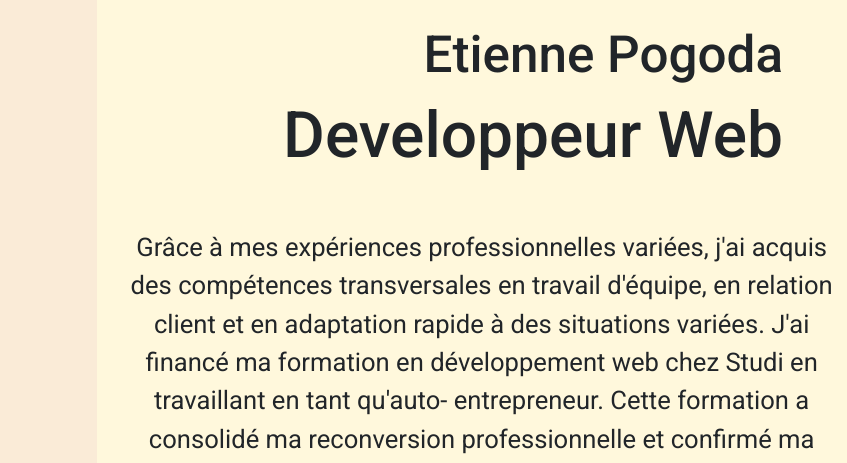
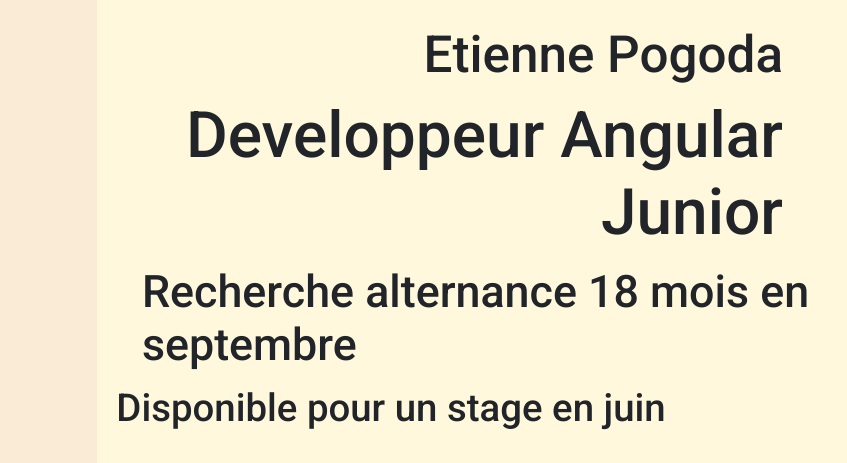
Before and after one commit to Zlarb02/MonCV, a website: page index.html in a window 1280 px wide. Shown: the top 463 px of the page, 433-1280 px from the left. Drawn offline with nearby package versions, Linux system fonts and the light colour scheme.

Commit message:
update title

```diff
--- a/index.html
+++ b/index.html
@@ -84,7 +84,9 @@
       </div>
       <div class="col-7" id="col-right">
         <h2 id="neonh1" class="neon">Etienne Pogoda</h2>
-        <h1 id="neonh2" class="neon">Developpeur Web</h1>
+        <h1 id="neonh2" class="neon">Developpeur Angular Junior</h1>
+        <h3 id="neonh2" class="neon">Recherche alternance 18 mois en septembre</h3>
+        <h4 id="neonh2" class="neon">Disponible pour un stage en juin</h4>
         <section id="bio">
           <p>
             Grâce à mes expériences professionnelles variées, j'ai acquis des compétences transversales en travail
```
